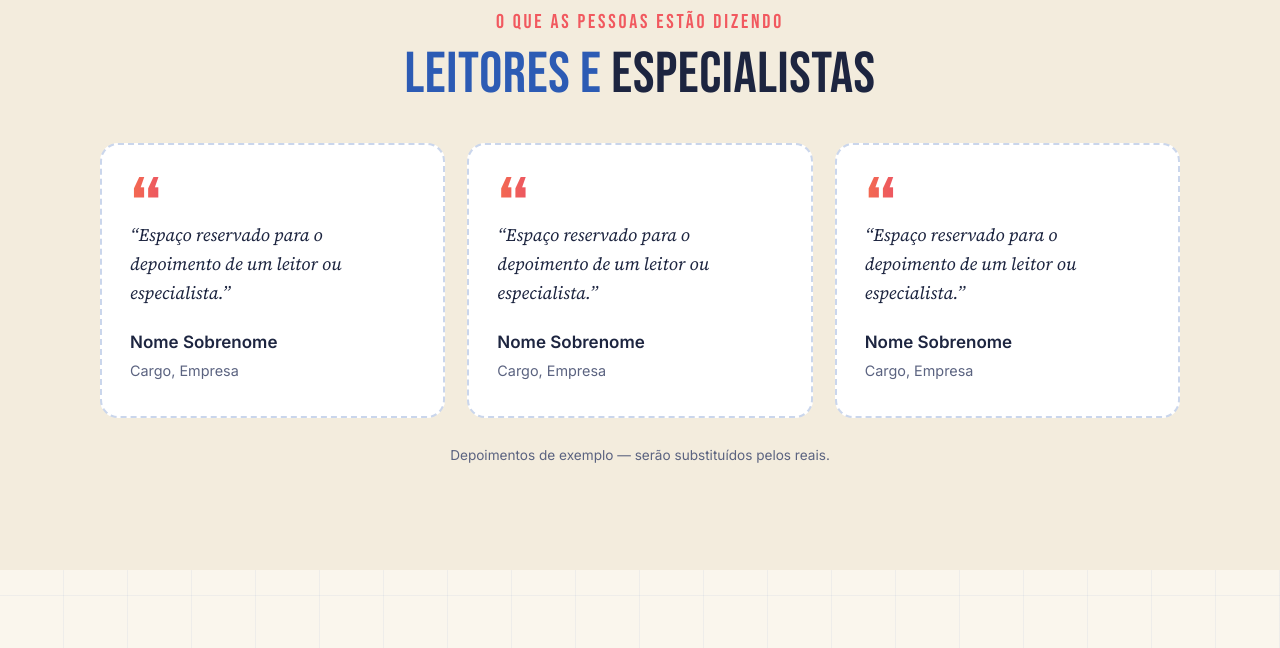
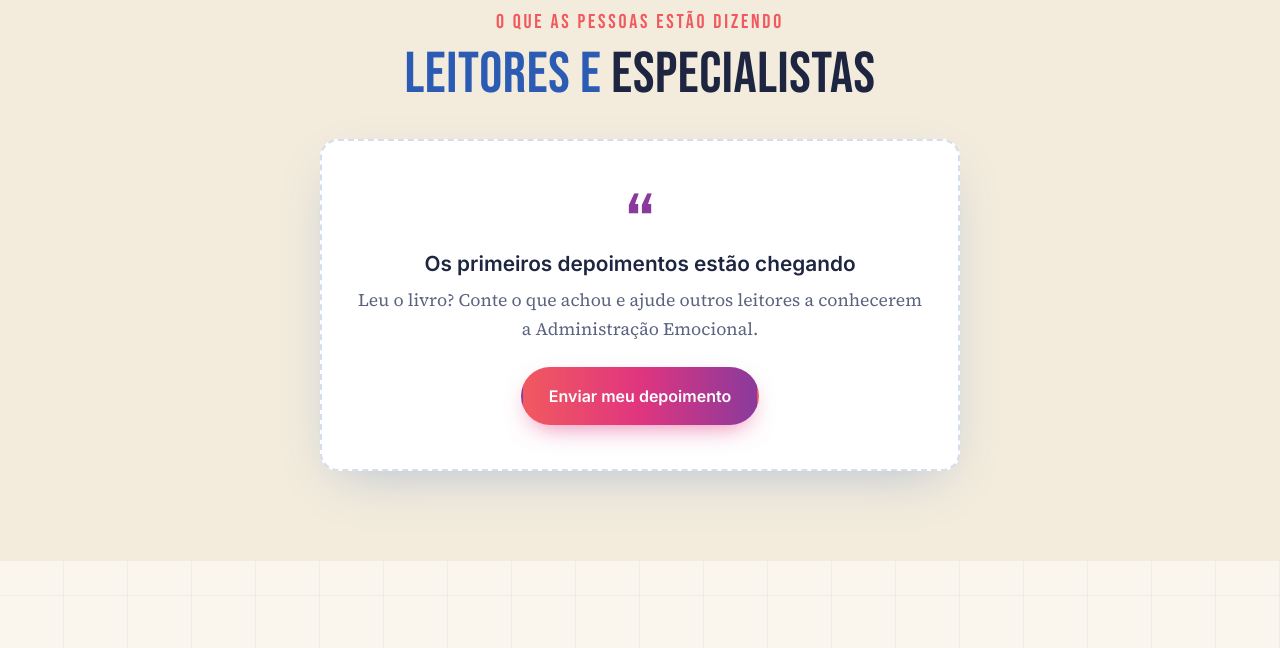
Before and after one commit to Msantos88/Msantos88, a plain HTML site: page administracao-emocional/index.html in a window 1280 px wide. Shown: the part 2220-2868 px from the top of the page. Drawn offline with Linux system fonts and the light colour scheme.

Commit message:
Add LinkedIn company page, replace placeholder testimonials with empty state
Co-Authored-By: Claude Sonnet 5.5 <noreply@anthropic.com>
Claude-Session: https://claude.ai/code/session_018Vp73JmxYw7d1JUzFoqziQ

```diff
--- a/administracao-emocional/css/style.css
+++ b/administracao-emocional/css/style.css
@@ -295,3 +295,9 @@ mark{color:inherit;background:linear-gradient(#ffd65c,#ffd65c) no-repeat 0 88%/0
 }
 @media (prefers-reduced-motion:reduce){.badge i,.glow{animation:none}mark{transition:none}}
 .stat strong span{font-size:inherit;color:inherit;max-width:none;line-height:1}
+
+/* Depoimentos: estado vazio */
+.soon-quote{max-width:640px;margin:36px auto 0;text-align:center;background:#fff;border-radius:var(--radius);padding:44px 32px;box-shadow:var(--shadow);border:2px dashed rgba(44,91,180,.2)}
+.soon-quote .qmark{font-family:var(--display);font-size:5.5rem;line-height:1;display:block;height:60px;color:var(--purple);overflow:visible}
+.soon-quote h3{font-size:1.3rem;margin:.3rem 0 .6rem}
+.soon-quote p{color:var(--muted);margin:0 0 1.4rem;font-family:var(--serif);font-size:1.1rem}
--- a/administracao-emocional/index.html
+++ b/administracao-emocional/index.html
@@ -10,8 +10,8 @@
   <meta property="og:image" content="assets/capa.jpg">
   <link rel="icon" href="assets/favicon.png">
   <link rel="preload" href="assets/fonts/BebasNeue-400.woff2" as="font" type="font/woff2" crossorigin>
-  <link rel="stylesheet" href="css/fonts.css?v=4">
-  <link rel="stylesheet" href="css/style.css?v=4">
+  <link rel="stylesheet" href="css/fonts.css?v=5">
+  <link rel="stylesheet" href="css/style.css?v=5">
 </head>
 <body>
 <div class="progress" aria-hidden="true"></div>
@@ -98,22 +98,12 @@
     <div class="wrap">
       <p class="eyebrow center">O que as pessoas estão dizendo</p>
       <h2 class="center">Leitores e <mark>especialistas</mark></h2>
-      <div class="quotes">
-        <!-- TODO: substituir pelos depoimentos reais enviados pelo autor/editora -->
-        <figure class="quote reveal placeholder">
-          <blockquote>“Espaço reservado para o depoimento de um leitor ou especialista.”</blockquote>
-          <figcaption><strong>Nome Sobrenome</strong><span>Cargo, Empresa</span></figcaption>
-        </figure>
-        <figure class="quote reveal placeholder">
-          <blockquote>“Espaço reservado para o depoimento de um leitor ou especialista.”</blockquote>
-          <figcaption><strong>Nome Sobrenome</strong><span>Cargo, Empresa</span></figcaption>
-        </figure>
-        <figure class="quote reveal placeholder">
-          <blockquote>“Espaço reservado para o depoimento de um leitor ou especialista.”</blockquote>
-          <figcaption><strong>Nome Sobrenome</strong><span>Cargo, Empresa</span></figcaption>
-        </figure>
+      <div class="soon-quote reveal">
+        <span class="qmark" aria-hidden="true">“</span>
+        <h3>Os primeiros depoimentos estão chegando</h3>
+        <p>Leu o livro? Conte o que achou e ajude outros leitores a conhecerem a Administração Emocional.</p>
+        <a class="btn btn-primary" href="#contato">Enviar meu depoimento</a>
       </div>
-      <p class="note center">Depoimentos de exemplo — serão substituídos pelos reais.</p>
     </div>
   </section>
 
@@ -136,6 +126,7 @@
           <ul>
             <li><a href="https://www.instagram.com/administracao.emocional/" target="_blank" rel="noopener">Instagram <span>@administracao.emocional</span></a></li>
             <li><a href="https://www.linkedin.com/in/leonardod2/" target="_blank" rel="noopener">LinkedIn <span>Leonardo de Souza</span></a></li>
+            <li><a href="https://www.linkedin.com/company/livro-administra%C3%A7%C3%A3o-emocional/" target="_blank" rel="noopener">LinkedIn <span>Página do livro</span></a></li>
           </ul>
           <form id="contato" class="form" novalidate>
             <label>Nome <input name="nome" type="text" autocomplete="name" required></label>
@@ -238,6 +229,6 @@
 
 <div class="dock" role="complementary" aria-label="Comprar o livro"><div class="dock-txt"><strong>Administração Emocional</strong><span>Já à venda · físico e digital</span></div><a href="#comprar">Comprar o livro</a></div>
 
-<script src="js/main.js?v=4" defer></script>
+<script src="js/main.js?v=5" defer></script>
 </body>
 </html>
```
Also changed, not shown: 1 other file.
